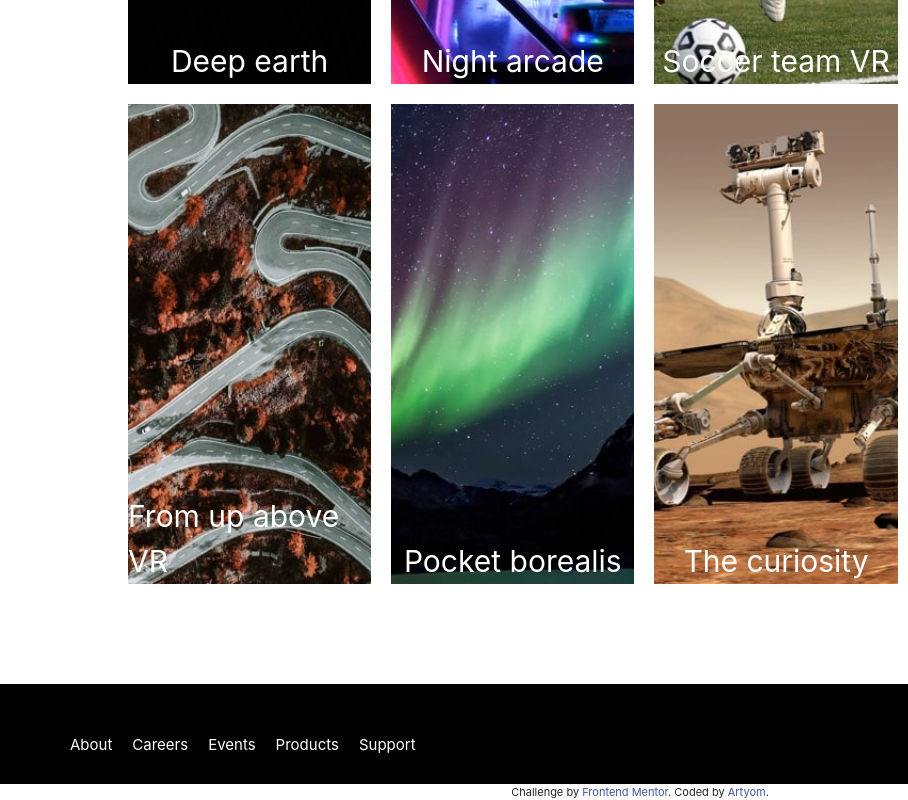
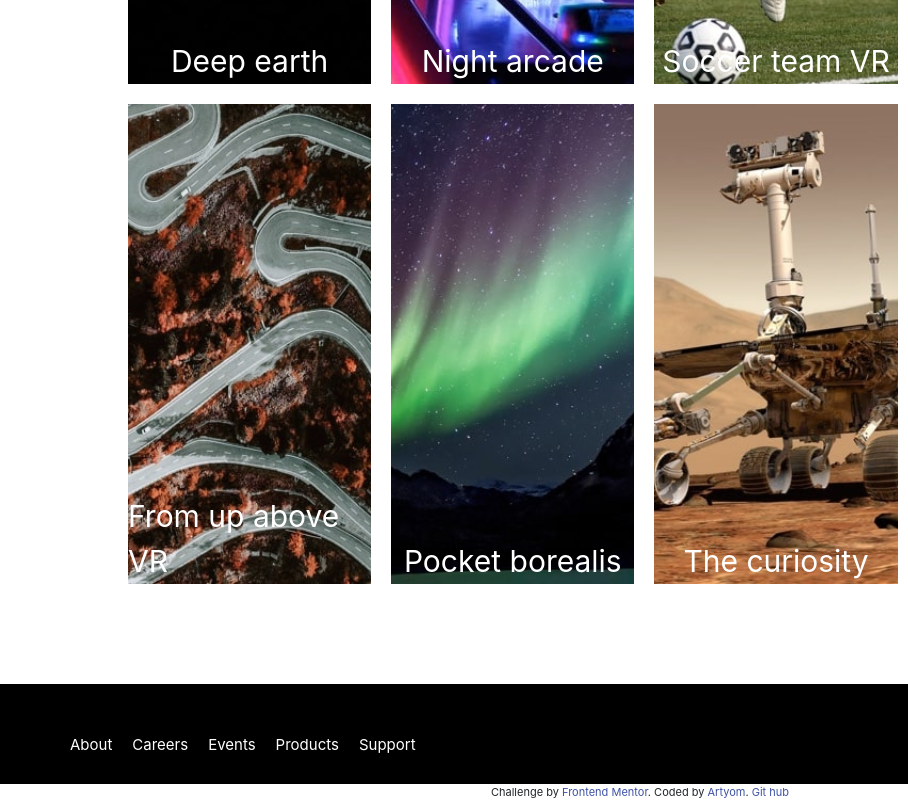
Before and after one commit to Anzee137/8, a plain HTML site: page index.html in a window 1280 px wide. Shown: the part 1981-2781 px from the top of the page, 0-908 px from the left. Drawn offline with nearby package versions, Linux system fonts and the light colour scheme.

Commit message:
Update index.html

```diff
--- a/index.html
+++ b/index.html
@@ -88,6 +88,7 @@
   <div class="attribution">
     Challenge by <a href="https://www.frontendmentor.io?ref=challenge" target="_blank">Frontend Mentor</a>.
     Coded by <a href="https://github.com/Anzee137">Artyom</a>.
+    <a href="https://github.com/Atryom-Bohaturou/Layout-Scss">Git hub</a>
   </div>
   <script src="https://ajax.googleapis.com/ajax/libs/jquery/3.5.1/jquery.min.js"></script>
   <script type="text/javascript">
```
